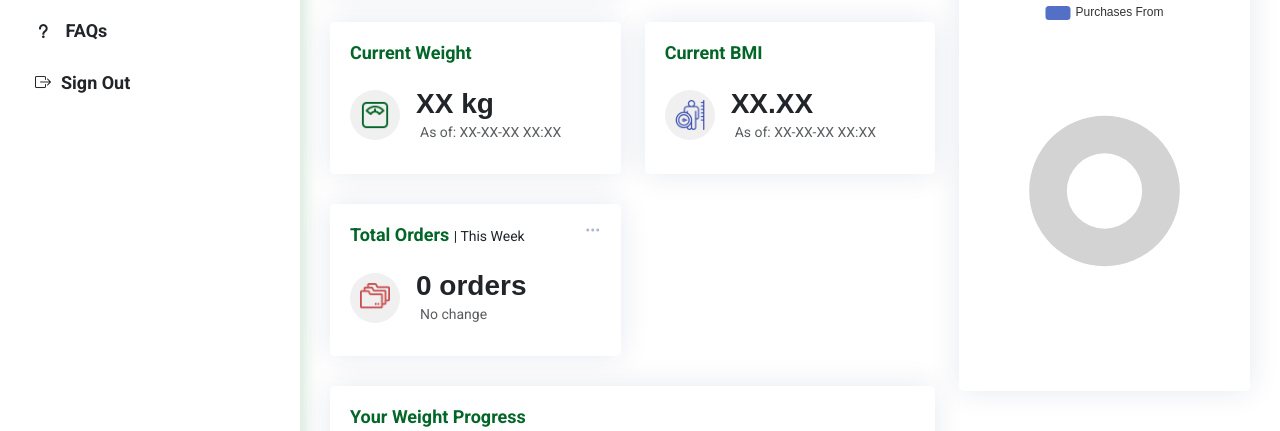
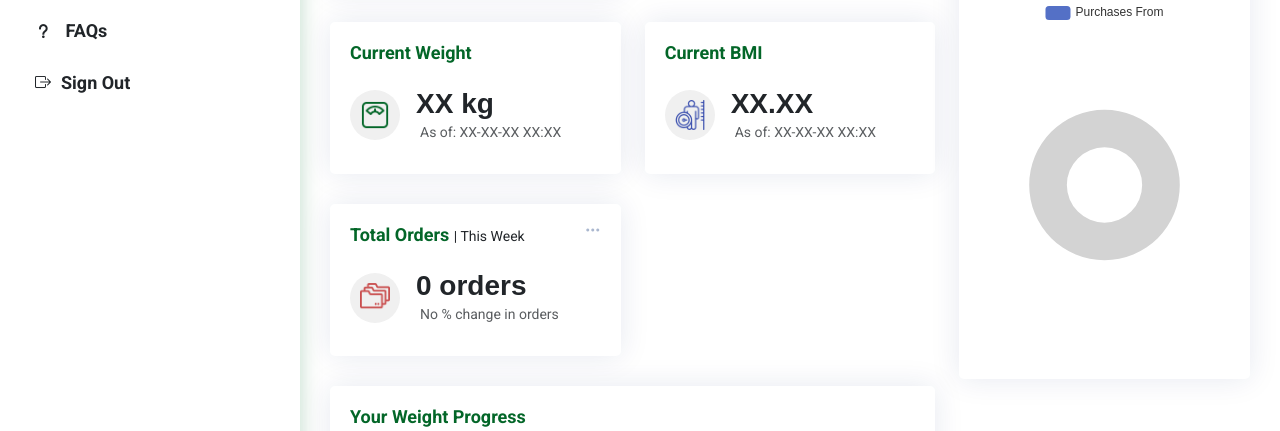
Before and after one commit to AFLucas-UOM/Byte-Bite-AI, a Flask app: page /dashboard in a window 1280 px wide. Shown: the part 334-765 px from the top of the page. Run offline with Flask 3, Linux system fonts and the light colour scheme; some libraries are stand-ins or nearby versions.

Commit message:
small fixes

```diff
--- a/templates/dashboard.html
+++ b/templates/dashboard.html
@@ -693,7 +693,7 @@
                   } else if (percentageChange > 0) {
                     comparisonTextSpan.textContent = `${percentageChange}% more since last ${period}`;
                   } else {
-                    comparisonTextSpan.textContent = `No change`;
+                    comparisonTextSpan.textContent = `No % change in orders`;
                   }
                 } else {
                   // For 'all time', no comparison is shown
@@ -835,7 +835,11 @@
           <div class="card">
             <div class="card-body">
               <h5 class="card-title">Recent Activities</h5>
-
+              <div class="OverallFormatforRA"  style=" display: flex; justify-content: center; align-items: center;"">
+                <div class="activity" id="recentActivity">
+                  <!-- The activity items will be dynamically injected here by JavaScript -->
+                </div>
+              </div>
               <div class="activity" id="recentActivity">
                 <!-- The activity items will be dynamically injected here by JavaScript -->
               </div>
@@ -856,8 +860,8 @@
 
                 // Sort the filtered orders by date in descending order
                 const sortedOrders = userOrders.sort((a, b) => {
-                  const dateA = new Date(a.Date.split('/').reverse().join('-')); // Convert DD/MM/YYYY to Date object
-                  const dateB = new Date(b.Date.split('/').reverse().join('-')); // Convert DD/MM/YYYY to Date object
+                  const dateA = new Date(a.Date.split('/').reverse().join('-'));
+                  const dateB = new Date(b.Date.split('/').reverse().join('-'));
                   return dateB - dateA; // Sort descending
                 });
 
@@ -923,7 +927,7 @@
             <div class="card-body pb-0">
               <h5 id="restaurantTrafficCardTitle" class="card-title">Your Orders <span id="restaurantTitleSpan">| This Month</span></h5>
 
-              <div id="purchaseChart" style="height: 400px;"></div>
+              <div id="purchaseChart" ></div>
 
               <script src="https://cdn.jsdelivr.net/npm/echarts@5.4.0/dist/echarts.min.js"></script>
               <script>
```
